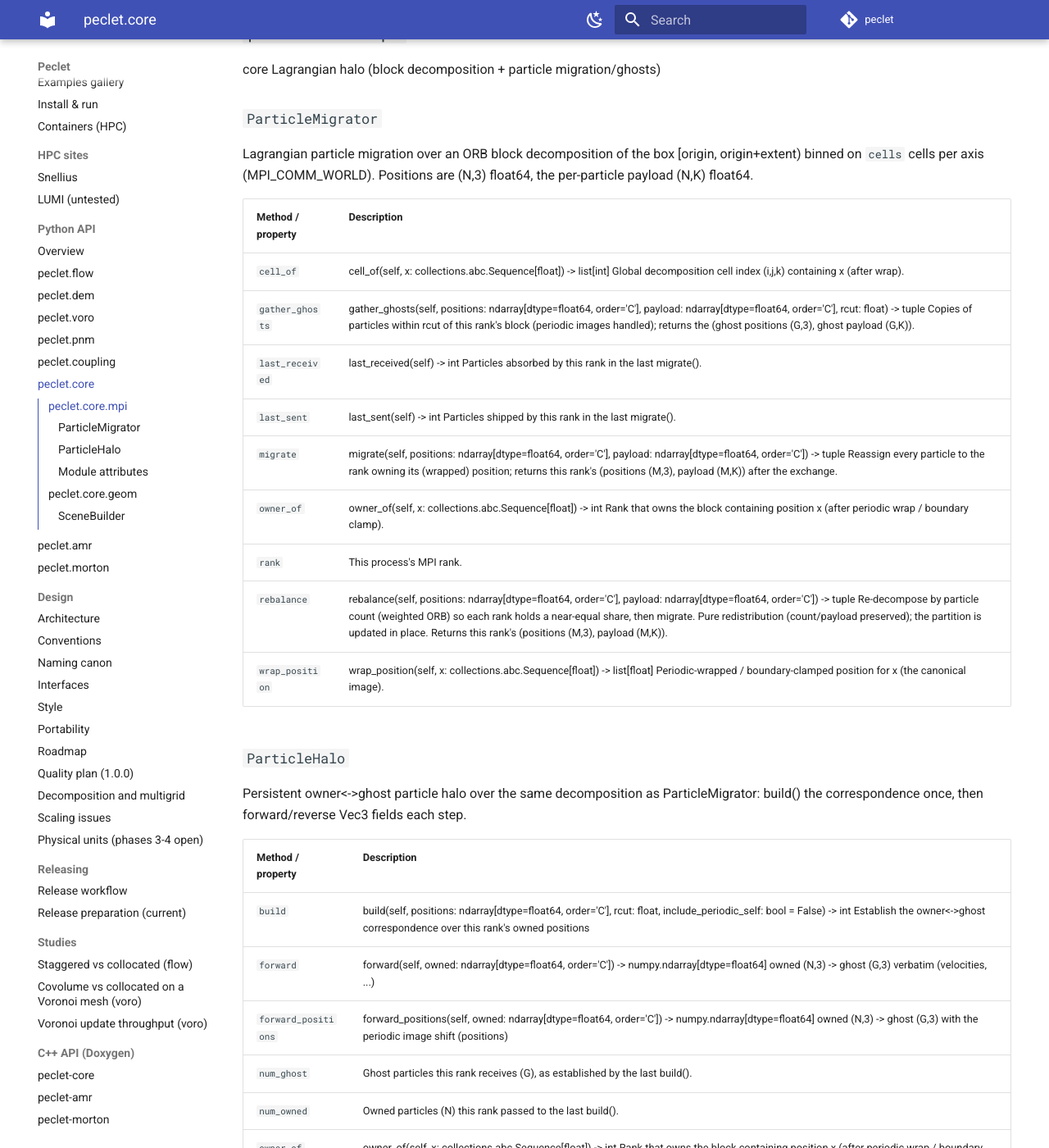
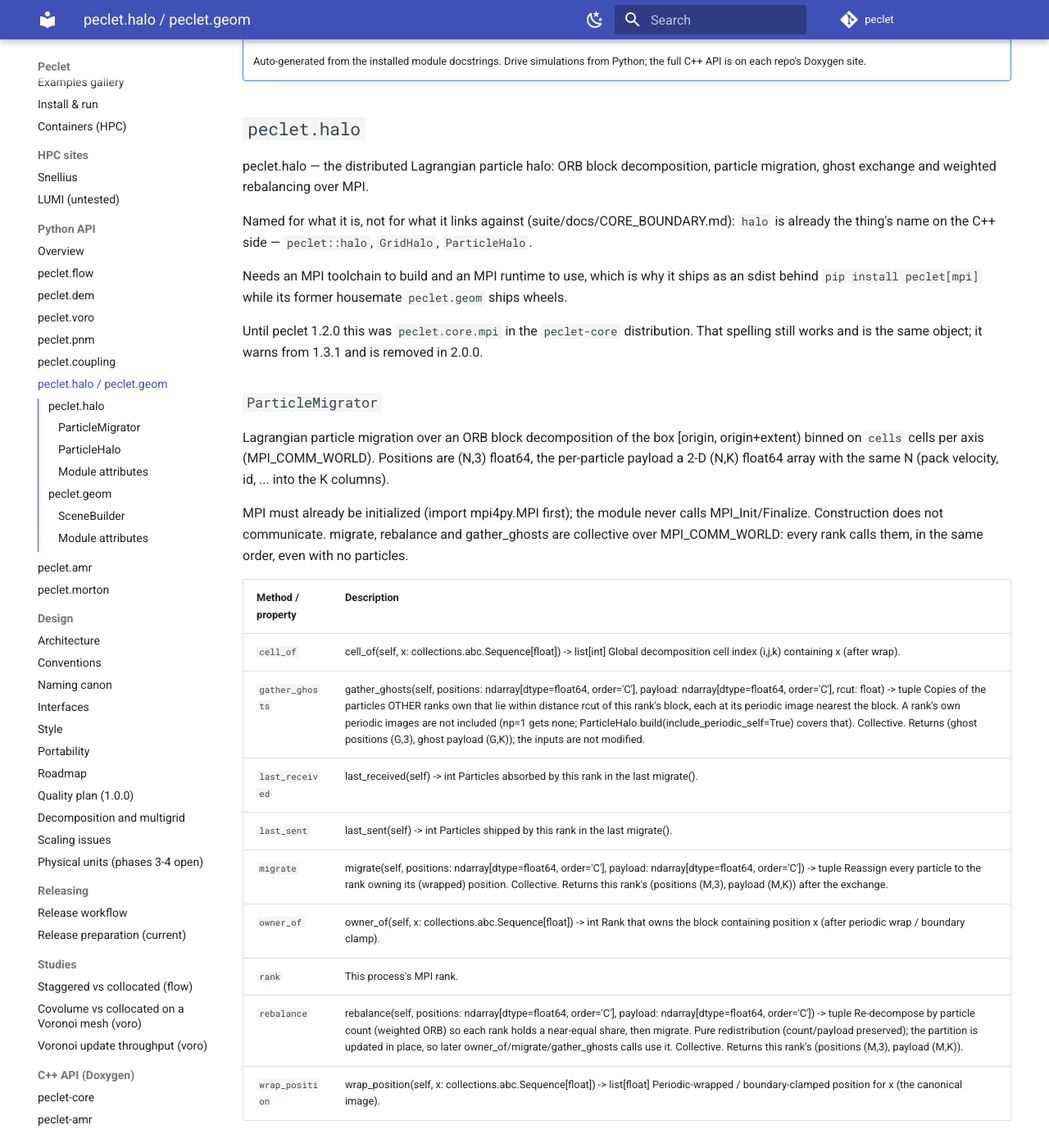
Before and after one commit to computational-chemical-engineering/peclet, an MkDocs documentation site: the page built from docs/python/core.md, in a window 1280 px wide and 1400 px high, scrolled down 354 px. Shown: the whole window at 82% size. Built offline with MkDocs 1.6.1 and Material for MkDocs 9.7.7, drawn with Linux system fonts in a browser that asks for light colours; comment, search, counter and statistics services are not loaded; some of the changed text lies outside the part shown.

Commit message:
tools+docs: peclet.halo / peclet.geom, not the deprecated peclet.core.{mpi,geom}
gen_python_api.py and audit_docstrings.py import the canonical modules (the old spellings now
raise a DeprecationWarning, peclet-core 1.3.1). docs/python/core.md regenerated from the
published peclet-halo 1.3.1 / peclet-geom 1.0.1 wheels (file name kept for the nav and links;
title, nav label and index rows name peclet.halo / peclet.geom). DEPLOYMENT.md: the peclet-core
row, which still listed amr, becomes peclet-geom / peclet-halo / peclet-amr rows. Snellius
install + smoke scripts import peclet.halo (their `pip install ... peclet-core` line is a
separate, pre-existing staleness, not touched).

Co-Authored-By: Claude Opus 5.5 <noreply@anthropic.com>
Claude-Session: https://claude.ai/code/session_015fNTZgmz6U1bv2MRTM3bbF

```diff
--- a/docs/python/core.md
+++ b/docs/python/core.md
@@ -1,52 +1,73 @@
-# peclet.core — shared infrastructure (MPI halo, geometry)
+# peclet.halo and peclet.geom — the particle halo and analytic-SDF geometry
 
-The Lagrangian particle halo (`peclet.core.mpi`) and the analytic-SDF scene authoring + rigid-body mass properties (`peclet.core.geom`). The AMR octree and its solver are the separate `peclet.amr` package since 2026-09-10 (QUALITY_PLAN G.2).
+The Lagrangian particle halo (`peclet.halo`, package `peclet-halo`, `pip install peclet[mpi]`) and the analytic-SDF scene authoring + rigid-body mass properties (`peclet.geom`, package `peclet-geom`, in plain `pip install peclet`). Until peclet 1.2.0 these were `peclet.core.mpi` and `peclet.core.geom`; those spellings still import (the same objects) with a `DeprecationWarning`, and are removed in 2.0.0. The AMR octree and its solver are the separate `peclet.amr` package since 2026-09-10 (QUALITY_PLAN G.2).
 
 !!! note
     Auto-generated from the installed module docstrings. Drive simulations from Python; the full C++ API is on each repo's Doxygen site.
 
-## `peclet.core.mpi`
+## `peclet.halo`
 
-core Lagrangian halo (block decomposition + particle migration/ghosts)
+peclet.halo — the distributed Lagrangian particle halo: ORB block decomposition, particle
+migration, ghost exchange and weighted rebalancing over MPI.
+
+Named for what it is, not for what it links against (suite/docs/CORE_BOUNDARY.md): `halo` is
+already the thing's name on the C++ side — `peclet::halo`, `GridHalo`, `ParticleHalo`.
+
+Needs an MPI toolchain to build and an MPI runtime to use, which is why it ships as an sdist behind
+`pip install peclet[mpi]` while its former housemate `peclet.geom` ships wheels.
+
+Until peclet 1.2.0 this was ``peclet.core.mpi`` in the ``peclet-core`` distribution. That spelling
+still works and is the same object; it warns from 1.3.1 and is removed in 2.0.0.
 
 ### `ParticleMigrator`
-Lagrangian particle migration over an ORB block decomposition of the box [origin, origin+extent) binned on `cells` cells per axis (MPI_COMM_WORLD). Positions are (N,3) float64, the per-particle payload (N,K) float64.
+Lagrangian particle migration over an ORB block decomposition of the box [origin, origin+extent) binned on `cells` cells per axis (MPI_COMM_WORLD). Positions are (N,3) float64, the per-particle payload a 2-D (N,K) float64 array with the same N (pack velocity, id, ... into the K columns).
+
+MPI must already be initialized (import mpi4py.MPI first); the module never calls MPI_Init/Finalize. Construction does not communicate. migrate, rebalance and gather_ghosts are collective over MPI_COMM_WORLD: every rank calls them, in the same order, even with no particles.
 
 | Method / property | Description |
 |---|---|
 | `cell_of` | cell_of(self, x: collections.abc.Sequence[float]) -> list[int]  Global decomposition cell index (i,j,k) containing x (after wrap). |
-| `gather_ghosts` | gather_ghosts(self, positions: ndarray[dtype=float64, order='C'], payload: ndarray[dtype=float64, order='C'], rcut: float) -> tuple  Copies of particles within rcut of this rank's block (periodic images handled); returns the (ghost positions (G,3), ghost payload (G,K)). |
+| `gather_ghosts` | gather_ghosts(self, positions: ndarray[dtype=float64, order='C'], payload: ndarray[dtype=float64, order='C'], rcut: float) -> tuple  Copies of the particles OTHER ranks own that lie within distance rcut of this rank's block, each at its periodic image nearest the block. A rank's own periodic images are not included (np=1 gets none; ParticleHalo.build(include_periodic_self=True) covers that). Collective. Returns (ghost positions (G,3), ghost payload (G,K)); the inputs are not modified. |
 | `last_received` | last_received(self) -> int  Particles absorbed by this rank in the last migrate(). |
 | `last_sent` | last_sent(self) -> int  Particles shipped by this rank in the last migrate(). |
-| `migrate` | migrate(self, positions: ndarray[dtype=float64, order='C'], payload: ndarray[dtype=float64, order='C']) -> tuple  Reassign every particle to the rank owning its (wrapped) position; returns this rank's (positions (M,3), payload (M,K)) after the exchange. |
+| `migrate` | migrate(self, positions: ndarray[dtype=float64, order='C'], payload: ndarray[dtype=float64, order='C']) -> tuple  Reassign every particle to the rank owning its (wrapped) position. Collective. Returns this rank's (positions (M,3), payload (M,K)) after the exchange. |
 | `owner_of` | owner_of(self, x: collections.abc.Sequence[float]) -> int  Rank that owns the block containing position x (after periodic wrap / boundary clamp). |
 | `rank` | This process's MPI rank. |
-| `rebalance` | rebalance(self, positions: ndarray[dtype=float64, order='C'], payload: ndarray[dtype=float64, order='C']) -> tuple  Re-decompose by particle count (weighted ORB) so each rank holds a near-equal share, then migrate. Pure redistribution (count/payload preserved); the partition is updated in place. Returns this rank's (positions (M,3), payload (M,K)). |
+| `rebalance` | rebalance(self, positions: ndarray[dtype=float64, order='C'], payload: ndarray[dtype=float64, order='C']) -> tuple  Re-decompose by particle count (weighted ORB) so each rank holds a near-equal share, then migrate. Pure redistribution (count/payload preserved); the partition is updated in place, so later owner_of/migrate/gather_ghosts calls use it. Collective. Returns this rank's (positions (M,3), payload (M,K)). |
 | `wrap_position` | wrap_position(self, x: collections.abc.Sequence[float]) -> list[float]  Periodic-wrapped / boundary-clamped position for x (the canonical image). |
 
 ### `ParticleHalo`
-Persistent owner<->ghost particle halo over the same decomposition as ParticleMigrator: build() the correspondence once, then forward/reverse Vec3 fields each step.
+Persistent owner<->ghost particle halo over the same decomposition as ParticleMigrator: build() the correspondence once, then forward/reverse (N,3) float64 fields each step while the owned particles and their order stay fixed. MPI must already be initialized; build, forward_positions, forward and reverse communicate, so every rank calls them.
 
 | Method / property | Description |
 |---|---|
-| `build` | build(self, positions: ndarray[dtype=float64, order='C'], rcut: float, include_periodic_self: bool = False) -> int  Establish the owner<->ghost correspondence over this rank's owned positions |
-| `forward` | forward(self, owned: ndarray[dtype=float64, order='C']) -> numpy.ndarray[dtype=float64]  owned (N,3) -> ghost (G,3) verbatim (velocities, ...) |
-| `forward_positions` | forward_positions(self, owned: ndarray[dtype=float64, order='C']) -> numpy.ndarray[dtype=float64]  owned (N,3) -> ghost (G,3) with the periodic image shift (positions) |
+| `build` | build(self, positions: ndarray[dtype=float64, order='C'], rcut: float, include_periodic_self: bool = False) -> int  Establish the owner<->ghost correspondence from this rank's owned positions (N,3): a ghost here is a copy of a particle another rank owns within distance rcut of this rank's block. include_periodic_self also emits a rank's own periodic images (needed on an undecomposed periodic axis, e.g. at np=1). Collective. Returns the ghost count G. |
+| `forward` | forward(self, owned: ndarray[dtype=float64, order='C']) -> numpy.ndarray[dtype=float64]  owned (N,3) -> ghost (G,3) copied verbatim: use for velocities and other fields without an image shift. |
+| `forward_positions` | forward_positions(self, owned: ndarray[dtype=float64, order='C']) -> numpy.ndarray[dtype=float64]  owned (N,3) -> ghost (G,3), adding each ghost's periodic image shift: use for positions. N must be the count passed to the last build(). |
 | `num_ghost` | Ghost particles this rank receives (G), as established by the last build(). |
 | `num_owned` | Owned particles (N) this rank passed to the last build(). |
 | `owner_of` | owner_of(self, x: collections.abc.Sequence[float]) -> int  Rank that owns the block containing position x (after periodic wrap / boundary clamp). |
 | `rank` | This process's MPI rank. |
-| `reverse` | reverse(self, ghost: ndarray[dtype=float64, order='C'], owned: ndarray[dtype=float64, order='C']) -> numpy.ndarray[dtype=float64]  ghost (G,3) summed onto owned (N,3); returns owned + reversed contributions |
+| `reverse` | reverse(self, ghost: ndarray[dtype=float64, order='C'], owned: ndarray[dtype=float64, order='C']) -> numpy.ndarray[dtype=float64]  ghost (G,3) contributions summed back onto their owners: returns a new (N,3) array, owned + the reversed contributions (e.g. forces on ghosts); `owned` is not modified. |
 
 ### Module attributes
 
 | Attribute | Value in this build |
 |---|---|
-| `build_toolchain` | `'GNU 14.2.0  x86_64'` |
+| `build_toolchain` | `'GNU 14.2.0 Release x86_64'` |
 
-## `peclet.core.geom`
+## `peclet.geom`
 
-Analytic-SDF scene authoring: SceneBuilder (leaves + CSG + transforms + instancing), batch evaluation, lattice baking, and rigid-body mass properties (mass, COM, inertia tensor, principal moments + quaternion) by implicit quadrature.
+peclet.geom — analytic-SDF scene authoring: CSG trees, batch evaluation, lattice baking,
+and rigid-body mass properties (mass, centre of mass, inertia tensor, principal frame).
+
+Host-only and dependency-light by design: no MPI, no Kokkos, no Kokkos-backed solver. That is
+why it ships as wheels and is part of a plain ``pip install peclet``.
+
+Until peclet 1.2.0 this was ``peclet.core.geom`` in the ``peclet-core`` distribution, which could
+not be installed without an MPI toolchain. ``peclet.core.geom`` still works and is the same object
+(``peclet.core.geom.SceneBuilder is peclet.geom.SceneBuilder``); it warns from 1.3.0 and is removed
+in 2.0.0. See suite/docs/CORE_BOUNDARY.md.
 
 ### `SceneBuilder`
 Authors an analytic constructive-solid-geometry (CSG) scene as two arrays: a forest of NODES -- leaves (add_leaf), the union/intersection/difference combinators and add_reframed copies, each addressed by the index its add_* call returns -- and a list of INSTANCES (add_instance) that place one node's subtree in the world with a rigid-body transform, optional linear/angular velocity and a material id. A node is a shape DEFINITION; an instance is a PLACEMENT of one (see num_nodes vs num_instances). encode() flattens both to the (node_ints, node_reals, inst_ints, inst_reals) arrays that flow.set_scene, dem.add_analytic_wall and dem.add_scene_shape consume; eval()/eval_root() evaluate the scene directly, for authoring and debugging (solvers evaluate on device from the encoded arrays, not through this class).
@@ -68,3 +89,9 @@ Authors an analytic constructive-solid-geometry (CSG) scene as two arrays: a for
 | `num_instances` | num_instances(self) -> int  Number of INSTANCES -- entries created by add_instance, i.e. shape trees actually PLACED in the world with a transform and optional rigid-body velocity/material id. This is what solvers iterate over. Distinct from num_nodes: one node (say a stirrer built as a union of two leaves) can be instanced zero, one, or many times at different places, so num_instances can be smaller, equal to, or larger than num_nodes. |
 | `num_nodes` | num_nodes(self) -> int  Number of NODES in the shape forest -- every leaf (add_leaf), CSG combinator (add_union/add_intersection/add_difference) and add_reframed copy adds exactly one, whether or not it has ever been placed with add_instance. A node is a shape DEFINITION addressed by the index its add_* call returned, not something a solver sees directly. |
 | `principal_frame` | principal_frame(self, root: int, lo: collections.abc.Sequence[float], hi: collections.abc.Sequence[float], n: int = 32, order: int = 5, nseg: int = 8) -> int  Measure the subtree's mass properties and return a NEW root whose canonical frame is the principal body frame (COM at the origin, axes principal) -- the one-call answer to 'my shape's reference frame is not its principal frame'. The original subtree is untouched. |
+
+### Module attributes
+
+| Attribute | Value in this build |
+|---|---|
+| `build_toolchain` | `'GNU 14.2.1 Release x86_64'` |
--- a/mkdocs.yml
+++ b/mkdocs.yml
@@ -70,7 +70,7 @@ nav:
       - peclet.voro: python/voro.md
       - peclet.pnm: python/pnm.md
       - peclet.coupling: python/coupling.md
-      - peclet.core: python/core.md
+      - peclet.halo / peclet.geom: python/core.md
       - peclet.amr: python/amr.md
       - peclet.morton: python/morton.md
   - Design:
```
Also changed, not shown: docs/DEPLOYMENT.md (+3 -1 lines), docs/python/index.md (+2 -2 lines), 4 other files.
